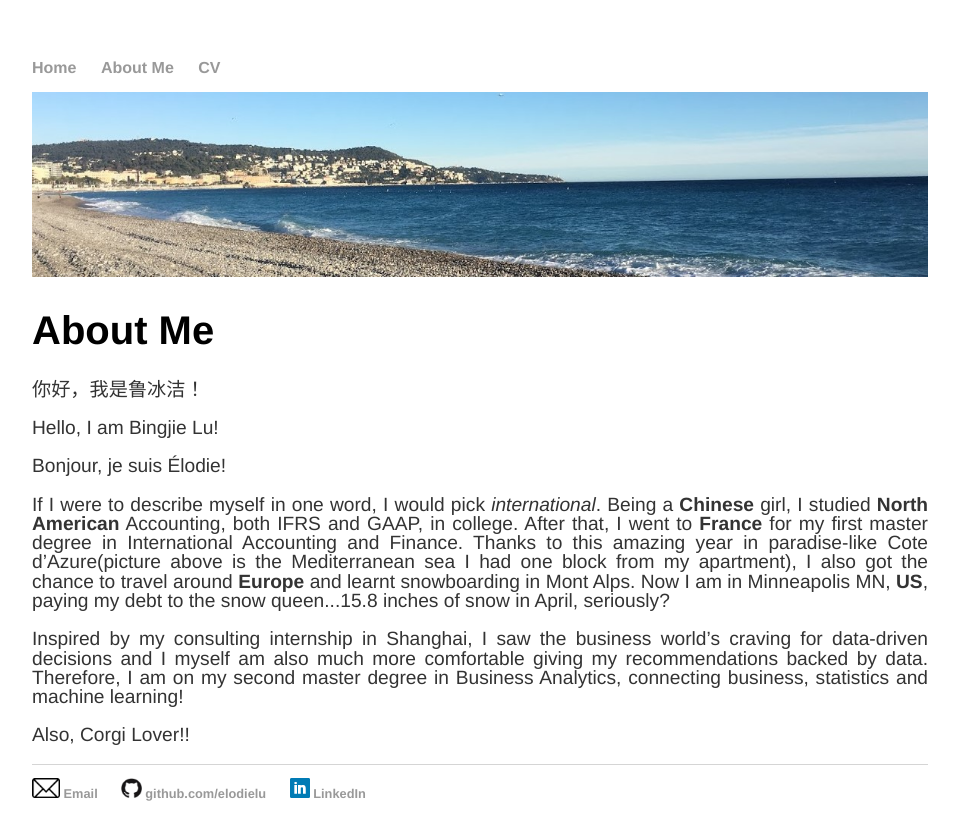
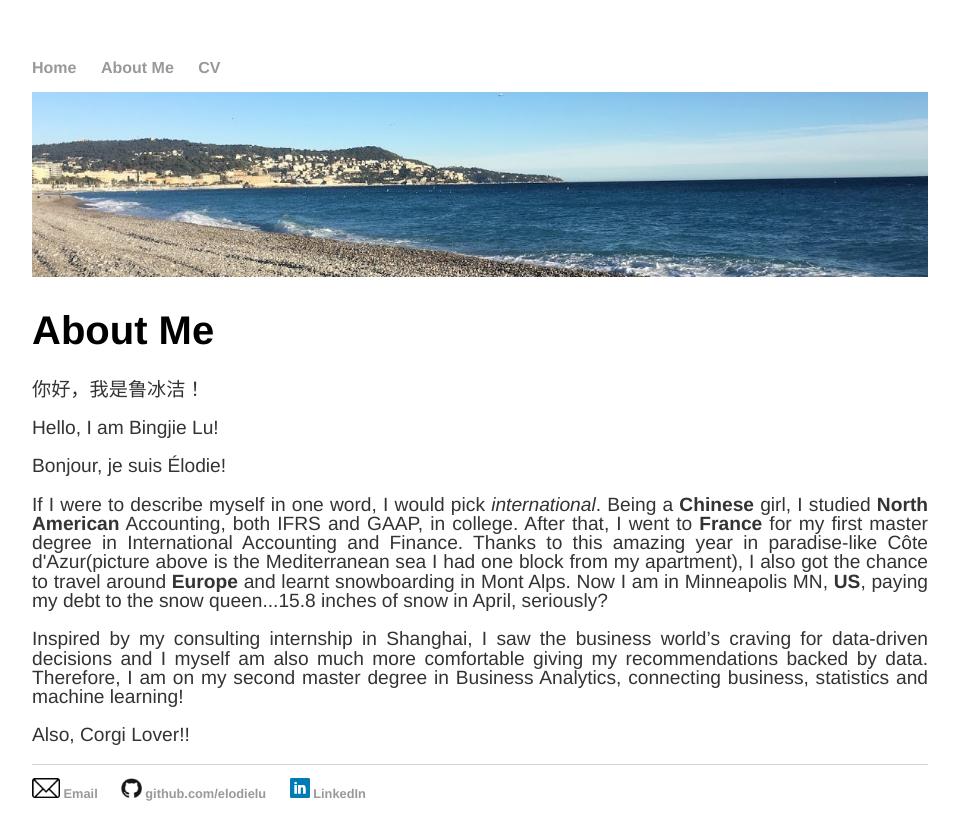
Before and after one commit to elodielu/elodielu.github.io, a Jekyll site: the page built from about/index.html, in a window 1280 px wide. Shown: the top 840 px of the page, without its empty margins (160-1119 px from the left). Built offline with Jekyll 4.4.1, drawn with Linux system fonts in a browser that asks for light colours.

Commit message:
Update index.html

```diff
--- a/about/index.html
+++ b/about/index.html
@@ -10,7 +10,7 @@ title: About Me
 			<p>你好，我是鲁冰洁！</p>
 			<p>Hello, I am Bingjie Lu!</p>
 			<p>Bonjour, je suis Élodie!</p>
-			<p style="text-align:justify">If I were to describe myself in one word, I would pick <em>international</em>. Being a <b>Chinese</b> girl, I studied <b>North American</b> Accounting, both IFRS and GAAP, in college. After that, I went to <b>France</b> for my first master degree in International Accounting and Finance. Thanks to this amazing year in paradise-like Cote d’Azure(picture above is the Mediterranean sea I had one block from my apartment), I also got the chance to travel around <b>Europe</b> and learnt snowboarding in Mont Alps. Now I am in Minneapolis MN, <b>US</b>, paying my debt to the snow queen...15.8 inches of snow in April, seriously?<br><br>
+			<p style="text-align:justify">If I were to describe myself in one word, I would pick <em>international</em>. Being a <b>Chinese</b> girl, I studied <b>North American</b> Accounting, both IFRS and GAAP, in college. After that, I went to <b>France</b> for my first master degree in International Accounting and Finance. Thanks to this amazing year in paradise-like Côte d'Azur(picture above is the Mediterranean sea I had one block from my apartment), I also got the chance to travel around <b>Europe</b> and learnt snowboarding in Mont Alps. Now I am in Minneapolis MN, <b>US</b>, paying my debt to the snow queen...15.8 inches of snow in April, seriously?<br><br>
 
 Inspired by my consulting internship in Shanghai, I saw the business world’s craving for data-driven decisions and I myself am also much more comfortable giving my recommendations backed by data. Therefore, I am on my second master degree in Business Analytics, connecting business, statistics and machine learning!<br><br>
 Also, Corgi Lover!!
```
